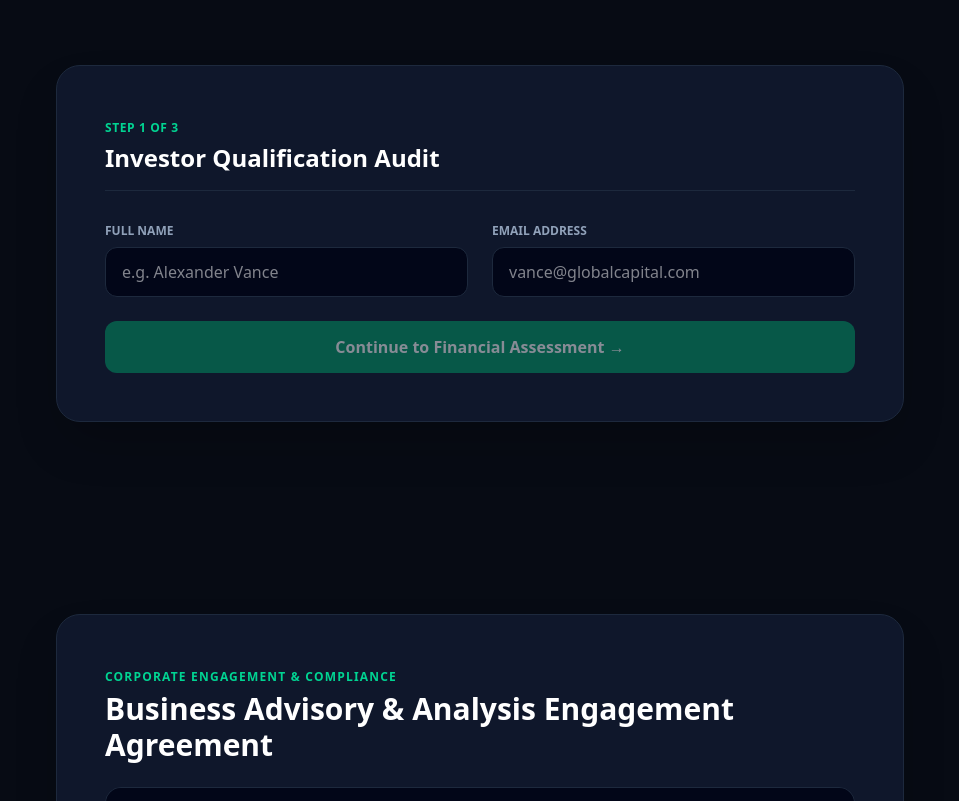
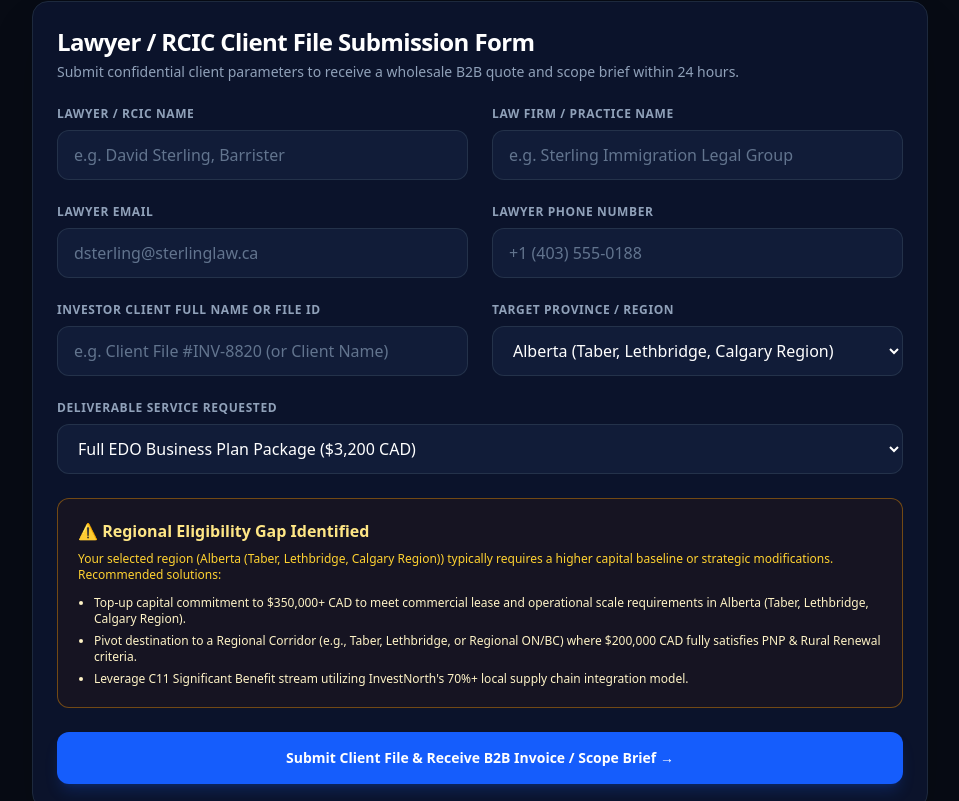
Before and after one commit to staleb1280/pan-canadian-portal, a Next.js app: page / in a window 1280 px wide. Shown: the part 6499-7300 px from the top of the page, without its empty margins (160-1119 px from the left). Built offline with nearby package versions, Linux system fonts and the light colour scheme.

Commit message:
Add dynamic investor eligibility and recommendation logic to IntakeWizard

```diff
--- a/src/Components/Wizard/IntakeWizard.tsx
+++ b/src/Components/Wizard/IntakeWizard.tsx
@@ -1,228 +1,334 @@
 "use client";
+
 import { useState } from "react";
-import { evaluatePNPEligibility, EligibilityResult } from "../../lib/pnpScoring";
+import { evaluatePNPEligibility } from "../../lib/pnpScoring";
 import { NET_WORTH_OPTIONS, INVESTMENT_FUNDS_OPTIONS } from "../../lib/pnp-config";
 
+// --- Dynamic Eligibility & Recommendation Logic ---
+interface InvestorEligibilityResult {
+  isEligible: boolean;
+  recommendations: string[];
+  unlockedOptions: string[];
+}
+
+function evaluateInvestorEligibility(
+  capitalAmount: number,
+  targetRegion: string
+): InvestorEligibilityResult {
+  // Check if chosen region contains major metropolitan hubs
+  const isMetro = ["Calgary", "Edmonton", "Vancouver", "Toronto"].some((city) =>
+    targetRegion.toLowerCase().includes(city.toLowerCase())
+  );
+
+  const recommendations: string[] = [];
+  const unlockedOptions: string[] = [];
+
+  if (isMetro && capitalAmount < 350000) {
+    recommendations.push(
+      `Top-up capital commitment to $350,000+ CAD to meet commercial lease and operational scale requirements in ${targetRegion}.`
+    );
+    recommendations.push(
+      `Pivot destination to a Regional Corridor (e.g., Taber, Lethbridge, or Regional ON/BC) where $${capitalAmount.toLocaleString()} CAD fully satisfies PNP & Rural Renewal criteria.`
+    );
+    recommendations.push(
+      `Leverage C11 Significant Benefit stream utilizing InvestNorth's 70%+ local supply chain integration model.`
+    );
+  } else {
+    unlockedOptions.push(
+      `Full eligibility for major metropolitan business acquisition and establishment.`
+    );
+    unlockedOptions.push(
+      `High priority ranking for Provincial Nominee Program (PNP) draws.`
+    );
+  }
+
+  if (capitalAmount >= 500000) {
+    unlockedOptions.push(
+      `Eligible for multi-location corporate expansion and turn-key commercial site acquisition.`
+    );
+  }
+
+  return {
+    isEligible: !isMetro || capitalAmount >= 350000,
+    recommendations,
+    unlockedOptions,
+  };
+}
+
+// Price Helper
+function getServicePrice(service: string): string {
+  if (service.includes("2,500") || service.includes("Site Match")) return "$2,500 CAD";
+  if (service.includes("5,500") || service.includes("Turnkey")) return "$5,500 CAD";
+  return "$3,200 CAD";
+}
+
 export default function IntakeWizard() {
-  const [step, setStep] = useState(1);
   const [formData, setFormData] = useState({
-    fullName: "",
-    email: "",
-    netWorthCAD: 300000,
-    investmentFundsCAD: 100000,
-    preferredSectors: ["Agri-Tech"],
-    managementExperienceYears: 3,
-    languageLevelCLB: 5,
+    lawyerName: "",
+    lawFirm: "",
+    lawyerEmail: "",
+    lawyerPhone: "",
+    clientFileId: "",
+    targetRegion: "Alberta (Taber, Lethbridge, Calgary Region)",
+    serviceRequested: "Full EDO Business Plan Package ($3,200 CAD)",
+    capitalAmount: 200000,
   });
 
-  const [results, setResults] = useState<EligibilityResult[] | null>(null);
+  const [submitted, setSubmitted] = useState(false);
+  const [isSubmitting, setIsSubmitting] = useState(false);
 
-  const handleCalculate = (e: React.FormEvent) => {
+  const handleSubmit = (e: React.FormEvent) => {
     e.preventDefault();
-    const evaluation = evaluatePNPEligibility(formData);
-    setResults(evaluation);
-    setStep(3);
+    setIsSubmitting(true);
 
-    // Save lead submission to LocalStorage for Admin Portal display
-    const newLead = {
-      id: "lead-" + Date.now(),
-      ...formData,
-      date: new Date().toLocaleDateString(),
-      status: "Audit Completed",
-      signedAgreement: false,
+    // Simulate quick form submission processing
+    setTimeout(() => {
+      setIsSubmitting(false);
+      setSubmitted(true);
+    }, 600);
   };
 
-    const existing = JSON.parse(localStorage.getItem("investnorth_leads") || "[]");
-    localStorage.setItem("investnorth_leads", JSON.stringify([newLead, ...existing]));
+  const handleReset = () => {
+    setSubmitted(false);
+    setFormData({
+      lawyerName: "",
+      lawFirm: "",
+      lawyerEmail: "",
+      lawyerPhone: "",
+      clientFileId: "",
+      targetRegion: "Alberta (Taber, Lethbridge, Calgary Region)",
+      serviceRequested: "Full EDO Business Plan Package ($3,200 CAD)",
+      capitalAmount: 200000,
+    });
   };
 
+  const eligibility = evaluateInvestorEligibility(
+    formData.capitalAmount,
+    formData.targetRegion
+  );
+
   return (
-    <section id="wizard" className="py-16 px-6 max-w-4xl mx-auto">
-      <div className="bg-slate-900 border border-slate-800 rounded-3xl p-8 md:p-12 shadow-2xl relative">
-        <div className="flex justify-between items-center mb-8 pb-4 border-b border-slate-800">
+    <div className="w-full max-w-4xl mx-auto my-8 p-6 bg-[#0B132B] text-slate-100 rounded-2xl border border-slate-800 shadow-2xl">
+      {!submitted ? (
+        <form onSubmit={handleSubmit} className="space-y-6">
           <div>
-            <span className="text-emerald-400 text-xs font-bold uppercase tracking-wider">
-              Step {step} of 3
-            </span>
-            <h3 className="text-2xl font-bold text-white mt-1">
-              {step === 1 && "Investor Qualification Audit"}
-              {step === 2 && "Financial & Operational Profile"}
-              {step === 3 && "Eligibility Analysis & Pathways"}
-            </h3>
-          </div>
+            <h2 className="text-2xl font-bold tracking-tight text-white mb-1">
+              Lawyer / RCIC Client File Submission Form
+            </h2>
+            <p className="text-sm text-slate-400">
+              Submit confidential client parameters to receive a wholesale B2B quote and scope brief within 24 hours.
+            </p>
           </div>
 
-        {step === 1 && (
-          <div className="space-y-6">
-            <div className="grid md:grid-cols-2 gap-6">
+          <div className="grid grid-cols-1 md:grid-cols-2 gap-6">
+            {/* LAWYER / RCIC NAME */}
             <div>
-                <label className="block text-xs font-bold uppercase text-slate-400 mb-2">
-                  Full Name
+              <label className="block text-xs font-semibold text-slate-400 uppercase tracking-wider mb-2">
+                LAWYER / RCIC NAME
               </label>
               <input
                 type="text"
-                  placeholder="e.g. Alexander Vance"
-                  value={formData.fullName}
-                  onChange={(e) => setFormData({ ...formData, fullName: e.target.value })}
-                  className="w-full bg-slate-950 border border-slate-800 rounded-xl px-4 py-3 text-white focus:outline-none focus:border-emerald-500"
+                required
+                placeholder="e.g. David Sterling, Barrister"
+                value={formData.lawyerName}
+                onChange={(e) => setFormData({ ...formData, lawyerName: e.target.value })}
+                className="w-full px-4 py-3 bg-[#111C38] border border-slate-700/60 rounded-xl text-white placeholder-slate-500 focus:outline-none focus:border-blue-500 transition"
               />
             </div>
+
+            {/* LAW FIRM / PRACTICE NAME */}
             <div>
-                <label className="block text-xs font-bold uppercase text-slate-400 mb-2">
-                  Email Address
+              <label className="block text-xs font-semibold text-slate-400 uppercase tracking-wider mb-2">
+                LAW FIRM / PRACTICE NAME
+              </label>
+              <input
+                type="text"
+                required
+                placeholder="e.g. Sterling Immigration Legal Group"
+                value={formData.lawFirm}
+                onChange={(e) => setFormData({ ...formData, lawFirm: e.target.value })}
+                className="w-full px-4 py-3 bg-[#111C38] border border-slate-700/60 rounded-xl text-white placeholder-slate-500 focus:outline-none focus:border-blue-500 transition"
+              />
+            </div>
+
+            {/* LAWYER EMAIL */}
+            <div>
+              <label className="block text-xs font-semibold text-slate-400 uppercase tracking-wider mb-2">
+                LAWYER EMAIL
               </label>
               <input
                 type="email"
-                  placeholder="vance@globalcapital.com"
-                  value={formData.email}
-                  onChange={(e) => setFormData({ ...formData, email: e.target.value })}
-                  className="w-full bg-slate-950 border border-slate-800 rounded-xl px-4 py-3 text-white focus:outline-none focus:border-emerald-500"
+                required
+                placeholder="dsterling@sterlinglaw.ca"
+                value={formData.lawyerEmail}
+                onChange={(e) => setFormData({ ...formData, lawyerEmail: e.target.value })}
+                className="w-full px-4 py-3 bg-[#111C38] border border-slate-700/60 rounded-xl text-white placeholder-slate-500 focus:outline-none focus:border-blue-500 transition"
               />
             </div>
+
+            {/* LAWYER PHONE NUMBER */}
+            <div>
+              <label className="block text-xs font-semibold text-slate-400 uppercase tracking-wider mb-2">
+                LAWYER PHONE NUMBER
+              </label>
+              <input
+                type="text"
+                placeholder="+1 (403) 555-0188"
+                value={formData.lawyerPhone}
+                onChange={(e) => setFormData({ ...formData, lawyerPhone: e.target.value })}
+                className="w-full px-4 py-3 bg-[#111C38] border border-slate-700/60 rounded-xl text-white placeholder-slate-500 focus:outline-none focus:border-blue-500 transition"
+              />
             </div>
-            <button
-              onClick={() => setStep(2)}
-              disabled={!formData.fullName || !formData.email}
-              className="w-full bg-emerald-600 hover:bg-emerald-500 disabled:opacity-50 text-white font-bold py-3.5 rounded-xl transition cursor-pointer"
-            >
-              Continue to Financial Assessment →
-            </button>
+
+            {/* INVESTOR CLIENT FULL NAME OR FILE ID */}
+            <div>
+              <label className="block text-xs font-semibold text-slate-400 uppercase tracking-wider mb-2">
+                INVESTOR CLIENT FULL NAME OR FILE ID
+              </label>
+              <input
+                type="text"
+                required
+                placeholder="e.g. Client File #INV-8820 (or Client Name)"
+                value={formData.clientFileId}
+                onChange={(e) => setFormData({ ...formData, clientFileId: e.target.value })}
+                className="w-full px-4 py-3 bg-[#111C38] border border-slate-700/60 rounded-xl text-white placeholder-slate-500 focus:outline-none focus:border-blue-500 transition"
+              />
             </div>
-        )}
 
-        {step === 2 && (
-          <form onSubmit={handleCalculate} className="space-y-6">
-            <div className="grid md:grid-cols-2 gap-6">
+            {/* TARGET PROVINCE / REGION */}
             <div>
-                <label className="block text-xs font-bold uppercase text-slate-400 mb-2">
-                  Total Personal Net Worth (CAD)
+              <label className="block text-xs font-semibold text-slate-400 uppercase tracking-wider mb-2">
+                TARGET PROVINCE / REGION
               </label>
               <select
-                  value={formData.netWorthCAD}
-                  onChange={(e) => setFormData({ ...formData, netWorthCAD: Number(e.target.value) })}
-                  className="w-full bg-slate-950 border border-slate-800 rounded-xl px-4 py-3 text-white focus:outline-none focus:border-emerald-500"
+                value={formData.targetRegion}
+                onChange={(e) => setFormData({ ...formData, targetRegion: e.target.value })}
+                className="w-full px-4 py-3 bg-[#111C38] border border-slate-700/60 rounded-xl text-white focus:outline-none focus:border-blue-500 transition"
               >
-                  {NET_WORTH_OPTIONS.map((opt) => (
-                    <option key={opt.value} value={opt.value}>{opt.label}</option>
-                  ))}
-                </select>
-              </div>
-
-              <div>
-                <label className="block text-xs font-bold uppercase text-slate-400 mb-2">
-                  Liquid Investment Capital (CAD)
-                </label>
-                <select
-                  value={formData.investmentFundsCAD}
-                  onChange={(e) => setFormData({ ...formData, investmentFundsCAD: Number(e.target.value) })}
-                  className="w-full bg-slate-950 border border-slate-800 rounded-xl px-4 py-3 text-white focus:outline-none focus:border-emerald-500"
-                >
-                  {INVESTMENT_FUNDS_OPTIONS.map((opt) => (
-                    <option key={opt.value} value={opt.value}>{opt.label}</option>
-                  ))}
+                <option value="Alberta (Taber, Lethbridge, Calgary Region)">
+                  Alberta (Taber, Lethbridge, Calgary Region)
+                </option>
+                <option value="British Columbia (Okanagan, Vernon, Vancouver)">
+                  British Columbia (Okanagan, Vernon, Vancouver)
+                </option>
+                <option value="Saskatchewan (Regina, Regional Corridors)">
+                  Saskatchewan (Regina, Regional Corridors)
+                </option>
+                <option value="Manitoba (Winnipeg, Brandon Region)">
+                  Manitoba (Winnipeg, Brandon Region)
+                </option>
+                <option value="Ontario (Regional Ontario Corridors)">
+                  Ontario (Regional Ontario Corridors)
+                </option>
               </select>
             </div>
           </div>
 
-            <div className="grid md:grid-cols-2 gap-6">
+          {/* DELIVERABLE SERVICE REQUESTED */}
           <div>
-                <label className="block text-xs font-bold uppercase text-slate-400 mb-2">
-                  Management Experience
+            <label className="block text-xs font-semibold text-slate-400 uppercase tracking-wider mb-2">
+              DELIVERABLE SERVICE REQUESTED
             </label>
             <select
-                  value={formData.managementExperienceYears}
-                  onChange={(e) => setFormData({ ...formData, managementExperienceYears: Number(e.target.value) })}
-                  className="w-full bg-slate-950 border border-slate-800 rounded-xl px-4 py-3 text-white focus:outline-none focus:border-emerald-500"
+              value={formData.serviceRequested}
+              onChange={(e) => setFormData({ ...formData, serviceRequested: e.target.value })}
+              className="w-full px-4 py-3 bg-[#111C38] border border-slate-700/60 rounded-xl text-white focus:outline-none focus:border-blue-500 transition"
             >
-                  <option value={1}>1-2 Years (Owner/Senior Mgr)</option>
-                  <option value={3}>3-5 Years (Owner/Senior Mgr)</option>
-                  <option value={5}>5+ Years (Owner/Senior Mgr)</option>
+              <option value="Full EDO Business Plan Package ($3,200 CAD)">
+                Full EDO Business Plan Package ($3,200 CAD)
+              </option>
+              <option value="Site Match & Feasibility Audit ($2,500 CAD)">
+                Site Match & Feasibility Audit ($2,500 CAD)
+              </option>
+              <option value="Turnkey Expansion Bundle ($5,500 CAD)">
+                Turnkey Expansion Bundle ($5,500 CAD)
+              </option>
             </select>
           </div>
 
-              <div>
-                <label className="block text-xs font-bold uppercase text-slate-400 mb-2">
-                  Language Proficiency (CLB)
-                </label>
-                <select
-                  value={formData.languageLevelCLB}
-                  onChange={(e) => setFormData({ ...formData, languageLevelCLB: Number(e.target.value) })}
-                  className="w-full bg-slate-950 border border-slate-800 rounded-xl px-4 py-3 text-white focus:outline-none focus:border-emerald-500"
+          {/* DYNAMIC ADVISORY & RECOMMENDATION CARD */}
+          {formData.targetRegion && (
+            <div
+              className={`p-5 rounded-xl border transition ${
+                eligibility.isEligible
+                  ? "bg-emerald-950/20 border-emerald-500/40 text-emerald-200"
+                  : "bg-amber-950/20 border-amber-500/40 text-amber-200"
+              }`}
             >
-                  <option value={4}>CLB 4 (Basic Requirement)</option>
-                  <option value={5}>CLB 5 (Intermediate)</option>
-                  <option value={7}>CLB 7+ (Fluent / Advanced)</option>
-                </select>
-              </div>
+              <div className="flex items-center gap-2 font-semibold text-base mb-2">
+                {eligibility.isEligible
+                  ? "✅ Destination & Capital Baseline Aligned"
+                  : "⚠️ Regional Eligibility Gap Identified"}
               </div>
 
-            <div className="flex gap-4">
-              <button
-                type="button"
-                onClick={() => setStep(1)}
-                className="w-1/3 bg-slate-800 hover:bg-slate-700 text-slate-300 font-bold py-3.5 rounded-xl transition cursor-pointer"
-              >
-                ← Back
-              </button>
+              {!eligibility.isEligible ? (
+                <div>
+                  <p className="text-xs text-amber-300 mb-3">
+                    Your selected region ({formData.targetRegion}) typically requires a higher capital baseline or strategic modifications. Recommended solutions:
+                  </p>
+                  <ul className="space-y-1.5 text-xs list-disc pl-4 text-amber-100">
+                    {eligibility.recommendations.map((rec, idx) => (
+                      <li key={idx}>{rec}</li>
+                    ))}
+                  </ul>
+                </div>
+              ) : (
+                <ul className="space-y-1 text-xs list-disc pl-4 text-emerald-100">
+                  {eligibility.unlockedOptions.map((opt, idx) => (
+                    <li key={idx}>{opt}</li>
+                  ))}
+                </ul>
+              )}
+            </div>
+          )}
+
+          {/* SUBMIT BUTTON */}
           <button
             type="submit"
-                className="w-2/3 bg-gradient-to-r from-blue-600 to-emerald-600 hover:from-blue-500 hover:to-emerald-500 text-white font-bold py-3.5 rounded-xl transition shadow-lg cursor-pointer"
+            disabled={isSubmitting}
+            className="w-full py-4 bg-blue-600 hover:bg-blue-500 active:bg-blue-700 text-white font-semibold text-sm rounded-xl transition shadow-lg shadow-blue-600/20"
           >
-                Generate Custom Pathway Report →
+            {isSubmitting
+              ? "Processing Submission..."
+              : "Submit Client File & Receive B2B Invoice / Scope Brief →"}
           </button>
-            </div>
         </form>
-        )}
+      ) : (
+        /* SUCCESS CONFIRMATION SCREEN */
+        <div className="p-8 my-4 rounded-xl border border-emerald-500/40 bg-emerald-950/20 text-center space-y-4">
+          <h3 className="text-2xl font-bold text-emerald-400 flex items-center justify-center gap-2">
+            ✓ B2B Client File Submitted Successfully
+          </h3>
 
-        {step === 3 && results && (
-          <div className="space-y-6">
-            <h4 className="text-xl font-bold text-white">Your Provincial Compatibility Results</h4>
-            <div className="space-y-4">
-              {results.map((res, i) => (
-                <div
-                  key={i}
-                  className={`p-5 rounded-2xl border ${
-                    res.eligible
-                      ? "bg-emerald-950/20 border-emerald-500/50"
-                      : "bg-slate-950 border-slate-800"
-                  }`}
-                >
-                  <div className="flex justify-between items-start">
-                    <div>
-                      <span className="text-xs font-bold text-slate-400">{res.stream.province}</span>
-                      <h5 className="text-lg font-bold text-white">{res.stream.name}</h5>
-                    </div>
-                    <span
-                      className={`px-3 py-1 rounded-full text-xs font-bold ${
-                        res.eligible ? "bg-emerald-500/20 text-emerald-400" : "bg-slate-800 text-slate-400"
-                      }`}
-                    >
-                      {res.eligible ? "Eligible Target" : "Capital Deficit"}
-                    </span>
-                  </div>
-                  {res.missingCriteria.length > 0 && (
-                    <p className="text-xs text-rose-400 mt-2">
-                      Notice: {res.missingCriteria.join(", ")}
+          <p className="text-sm text-slate-300">
+            Thank you, <span className="font-semibold text-emerald-300">{formData.lawyerName}</span> (
+            <span className="text-emerald-300">{formData.lawFirm}</span>).
           </p>
-                  )}
-                </div>
-              ))}
+
+          <p className="text-xs text-slate-400">
+            Client File: <span className="font-mono text-white font-semibold">{formData.clientFileId}</span> | Service:{" "}
+            <span className="font-semibold text-white">{formData.serviceRequested}</span>
+          </p>
+
+          <div className="py-2 px-4 bg-emerald-900/40 border border-emerald-500/30 rounded-lg inline-block text-emerald-300 font-mono font-bold text-sm">
+            B2B Fee Quote: {getServicePrice(formData.serviceRequested)} (Wholesale B2B Rate)
           </div>
 
-            <div className="pt-6 border-t border-slate-800 text-center space-y-4">
-              <p className="text-sm text-slate-300">
-                To proceed with business matching, bespoke opportunity reporting, and complete business plan preparation, sign the Advisory Agreement below.
+          <p className="text-xs text-slate-400 max-w-lg mx-auto">
+            Our business advisory team will review the parameters and send the formal engagement agreement & invoice to{" "}
+            <span className="text-white font-semibold">{formData.lawyerEmail}</span> within 24 hours.
           </p>
-              <a
-                href="#agreement"
-                className="inline-block bg-emerald-500 hover:bg-emerald-400 text-slate-950 font-bold px-8 py-3.5 rounded-xl transition shadow-xl"
+
+          <div className="pt-4">
+            <button
+              onClick={handleReset}
+              className="px-6 py-2.5 bg-slate-800 hover:bg-slate-700 text-slate-200 text-xs font-semibold rounded-lg border border-slate-700 transition"
             >
-                Proceed to Business Advisory Agreement & Retainer ↓
-              </a>
+              + Submit Another Client File
+            </button>
           </div>
         </div>
       )}
     </div>
-    </section>
   );
 }
```
Lines whose indentation alone changed are shown as unchanged.
